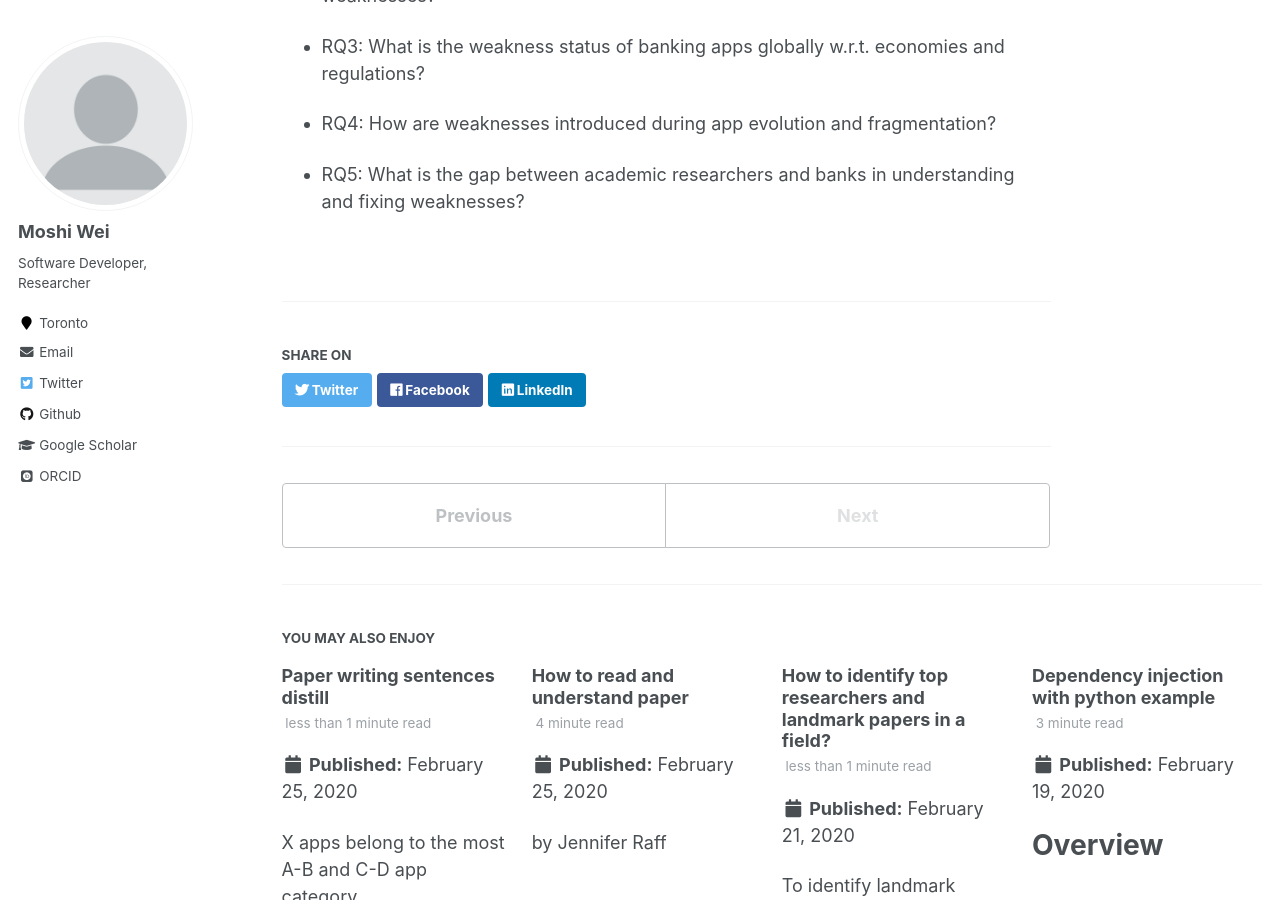
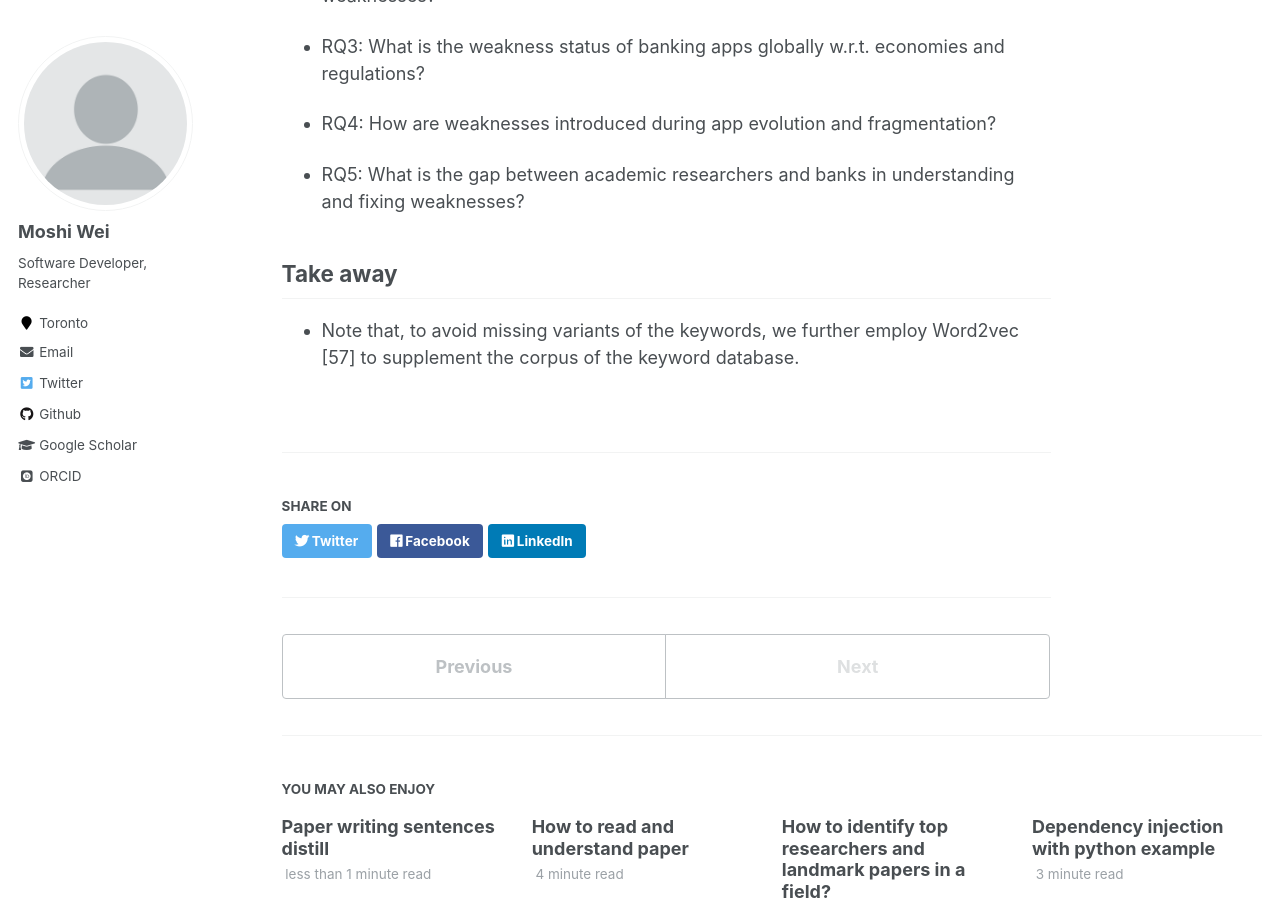
Before and after one commit to Moshiii/Moshiii.github.io, a Jekyll site: the page built from _posts/2020-02-26-[Highlight]An Empirical Assessment of Security Risks of Global Android Banking Apps.md, in a window 1280 px wide and 900 px high, scrolled down 1586 px. Built offline with Jekyll 4.4.1, drawn with Linux system fonts in a browser that asks for light colours; some web fonts are replaced.

Commit message:
Update 2020-02-26-[Highlight]An Empirical Assessment of Security Risks of Global Android Banking Apps.md

```diff
--- a/_posts/2020-02-26-[Highlight]An Empirical Assessment of Security Risks of Global Android Banking Apps.md
+++ b/_posts/2020-02-26-[Highlight]An Empirical Assessment of Security Risks of Global Android Banking Apps.md
@@ -37,3 +37,9 @@ and fragmentation?
 
 * RQ5: What is the gap between academic researchers and
 banks in understanding and fixing weaknesses?
+
+## Take away
+
+* Note that, to avoid missing variants of the keywords, we
+further employ Word2vec [57] to supplement the corpus of the
+keyword database.
```
